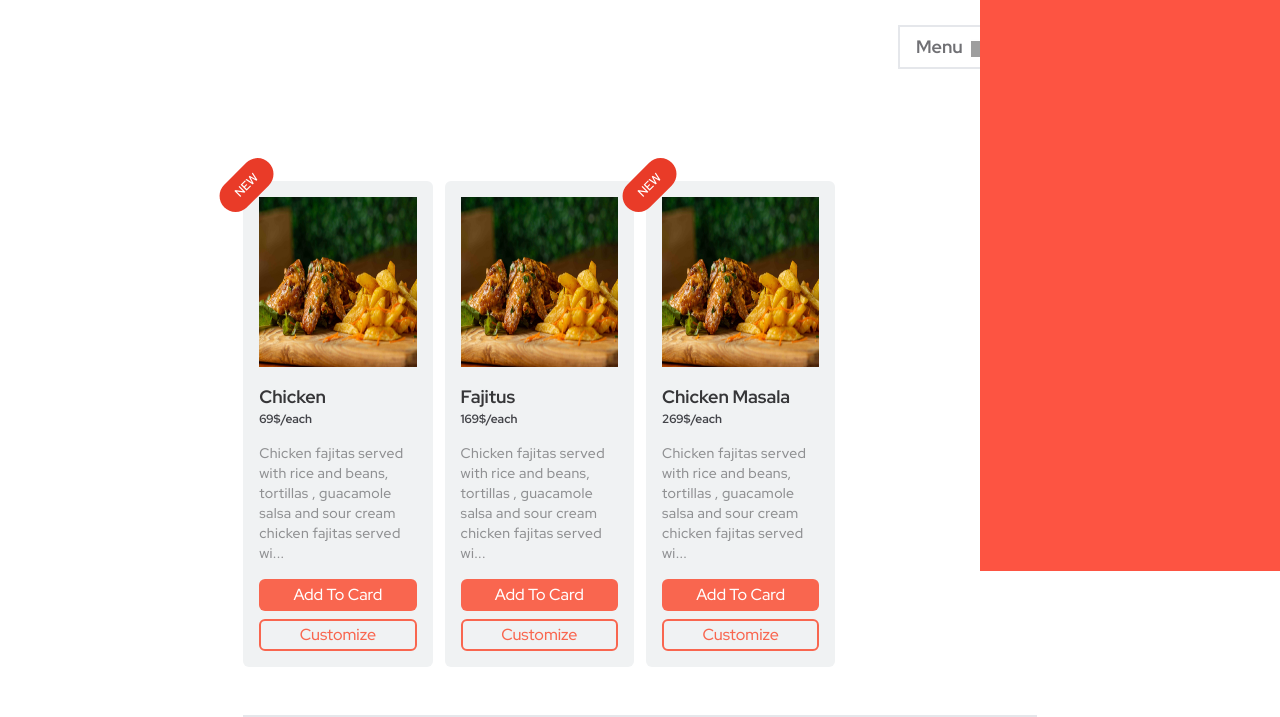
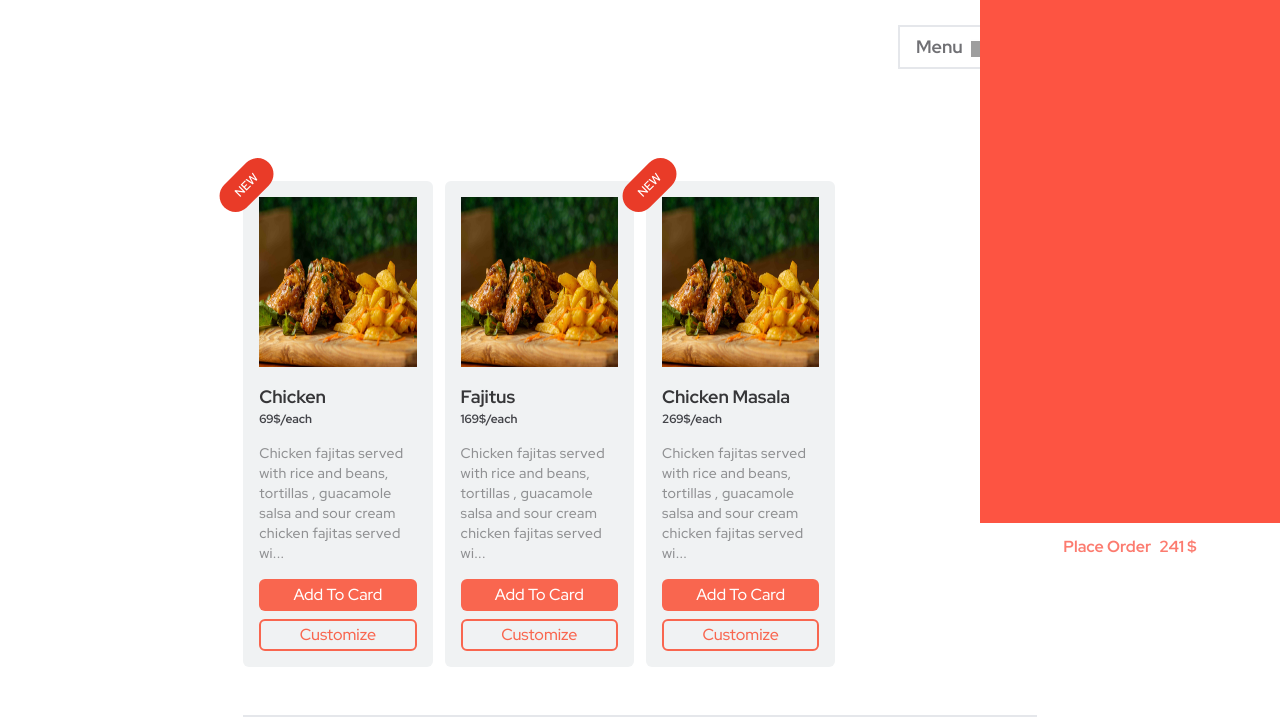
Before and after one commit to Fahim-Arefin/bangla-puzzle-task, a plain HTML site: page index.html in a window 1280 px wide. Shown: the part 229-946 px from the top of the page. Drawn offline with nearby package versions, Linux system fonts and the light colour scheme; grey boxes are pictures that could not be loaded.

Commit message:
Sidebar design bug fixed

```diff
--- a/index.html
+++ b/index.html
@@ -193,8 +193,13 @@
                     <img class="h-full w-full  "
                         src="https://img.icons8.com/material-rounded/24/fe5442/filled-trash.png" alt="filled-trash" />
                 </button>
+
             </div>
-
+        </div>
+        <div class="flex justify-center bg-white py-3 space-x-2 text-[#fc7b6f] font-bold
+        absolute bottom-0 left-0 right-0 ">
+            <div>Place Order</div>
+            <div class="">241 <span class="scale-y-125">$</span></div>
         </div>
     </section>
     <script src="./js/index.js"></script>
```
